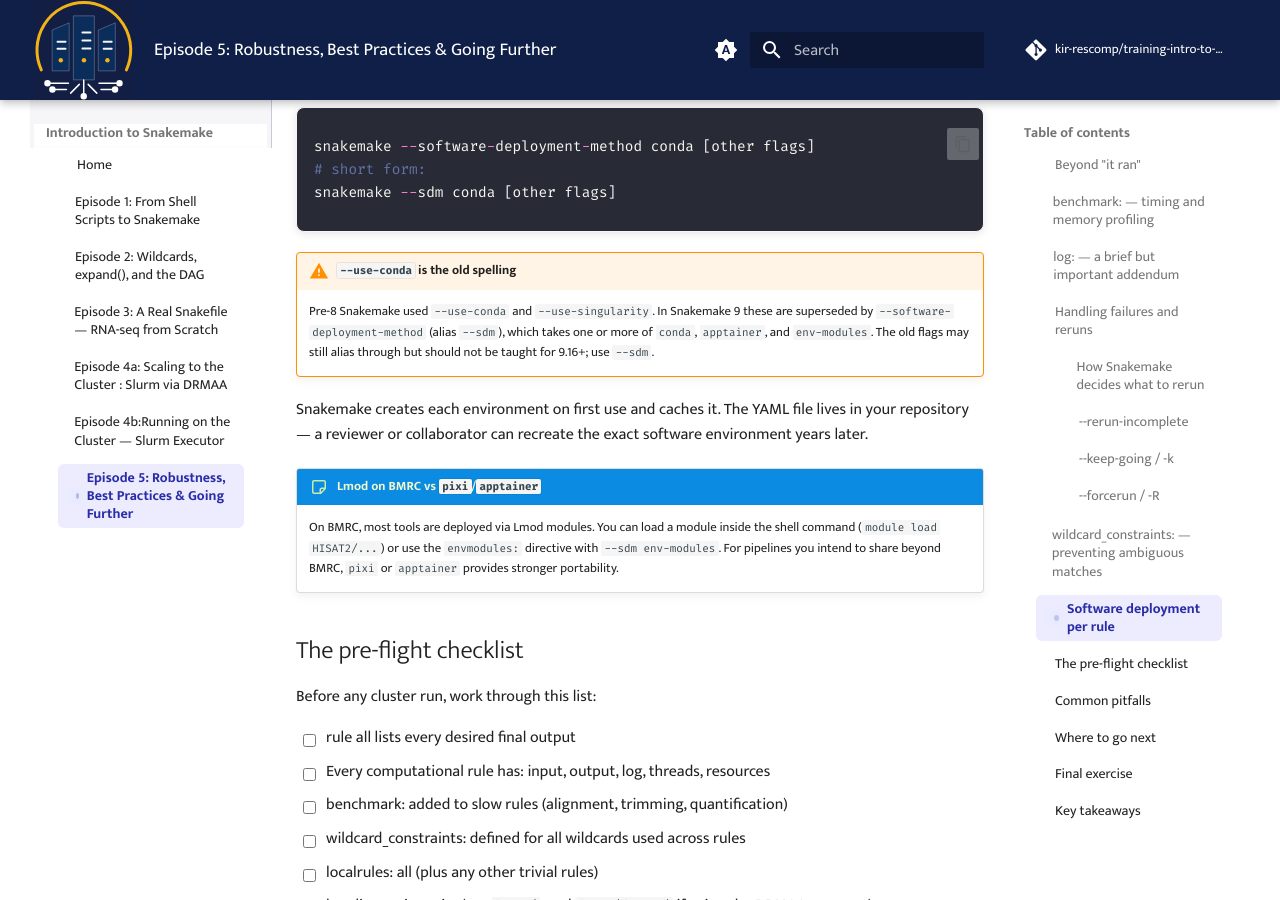
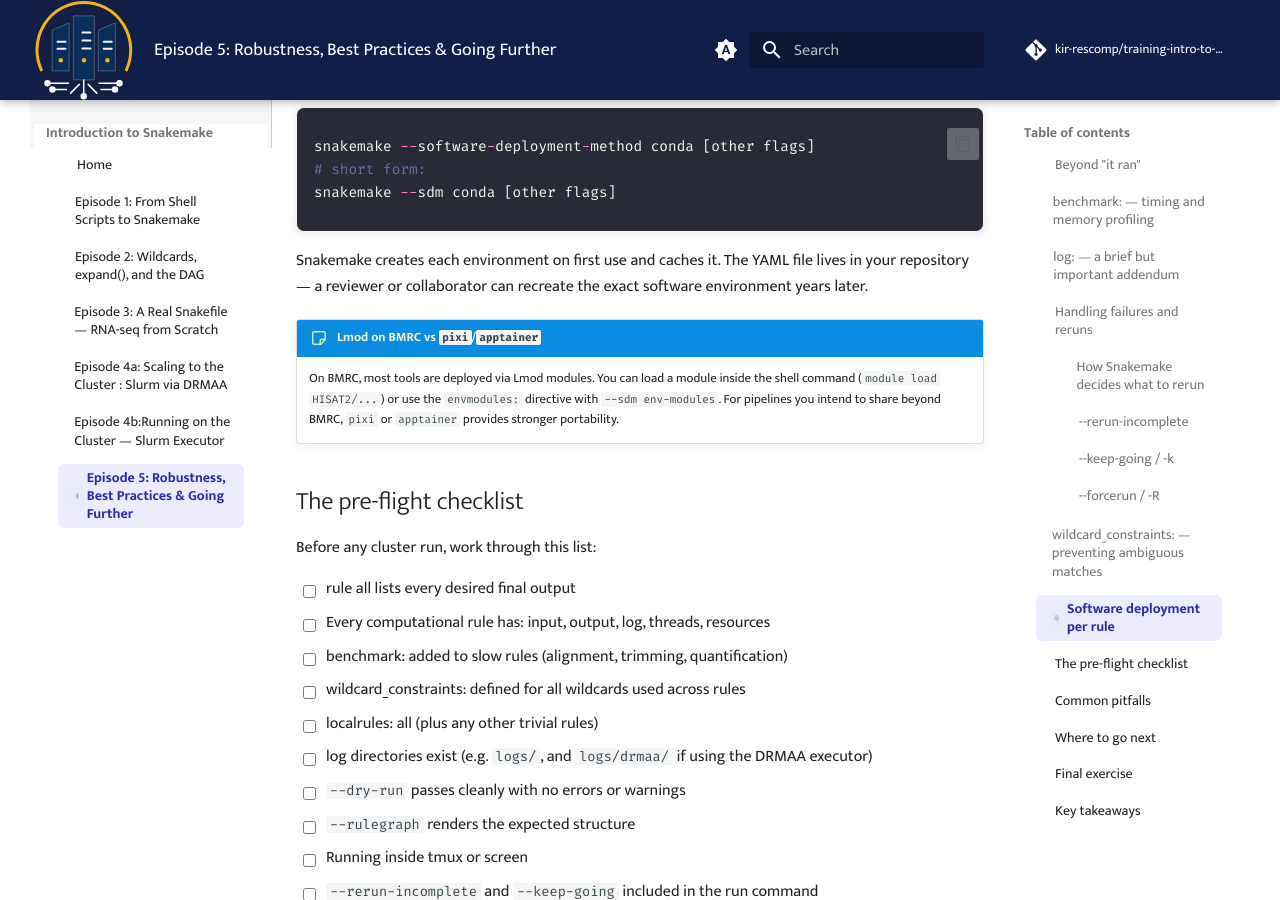
Before and after one commit to kir-rescomp/training-intro-to-snakemake, an MkDocs documentation site: the page built from docs/ep05_best_practices.md, in a window 1280 px wide and 900 px high, scrolled down 5420 px. Built offline with MkDocs 1.6.1 and Material for MkDocs 9.7.7, drawn with Linux system fonts in a browser that asks for light colours; comment, search, counter and statistics services are not loaded.

Commit message:
code syntax fixes

````diff
--- a/docs/ep05_best_practices.md
+++ b/docs/ep05_best_practices.md
@@ -203,8 +203,6 @@ snakemake --sdm conda [other flags]
 ```
 </div>
 
-!!! warning "`--use-conda` is the old spelling"
-    Pre-8 Snakemake used `--use-conda` and `--use-singularity`. In Snakemake 9 these are superseded by `--software-deployment-method` (alias `--sdm`), which takes one or more of `conda`, `apptainer`, and `env-modules`. The old flags may still alias through but should not be taught for 9.16+; use `--sdm`.
 
 Snakemake creates each environment on first use and caches it. The YAML file lives in your repository — a reviewer or collaborator can recreate the exact software environment years later.
 
@@ -245,6 +243,7 @@ Before any cluster run, work through this list:
 
 **Snakemake wrappers** — [snakemake-wrappers.readthedocs.io](https://snakemake-wrappers.readthedocs.io/) provides pre-written, tested rule wrappers for hundreds of bioinformatics tools (FastQC, STAR, DESeq2, samtools, and many more). A wrapper replaces the `shell:` block with a single `wrapper:` directive and a version tag:
 
+<div class="snakefile" markdown="1">
 ```python
 rule fastqc:
     input: "data/{sample}_{read}.fastq.gz"
@@ -265,6 +264,7 @@ rule plot_pca:
     output: "results/pca.pdf"
     script: "scripts/plot_pca.R"
 ```
+</div>
 
 Inside `plot_pca.R`, access `snakemake@input[["counts"]]`, `snakemake@output[["pdf"]]`, and so on.
 
````
